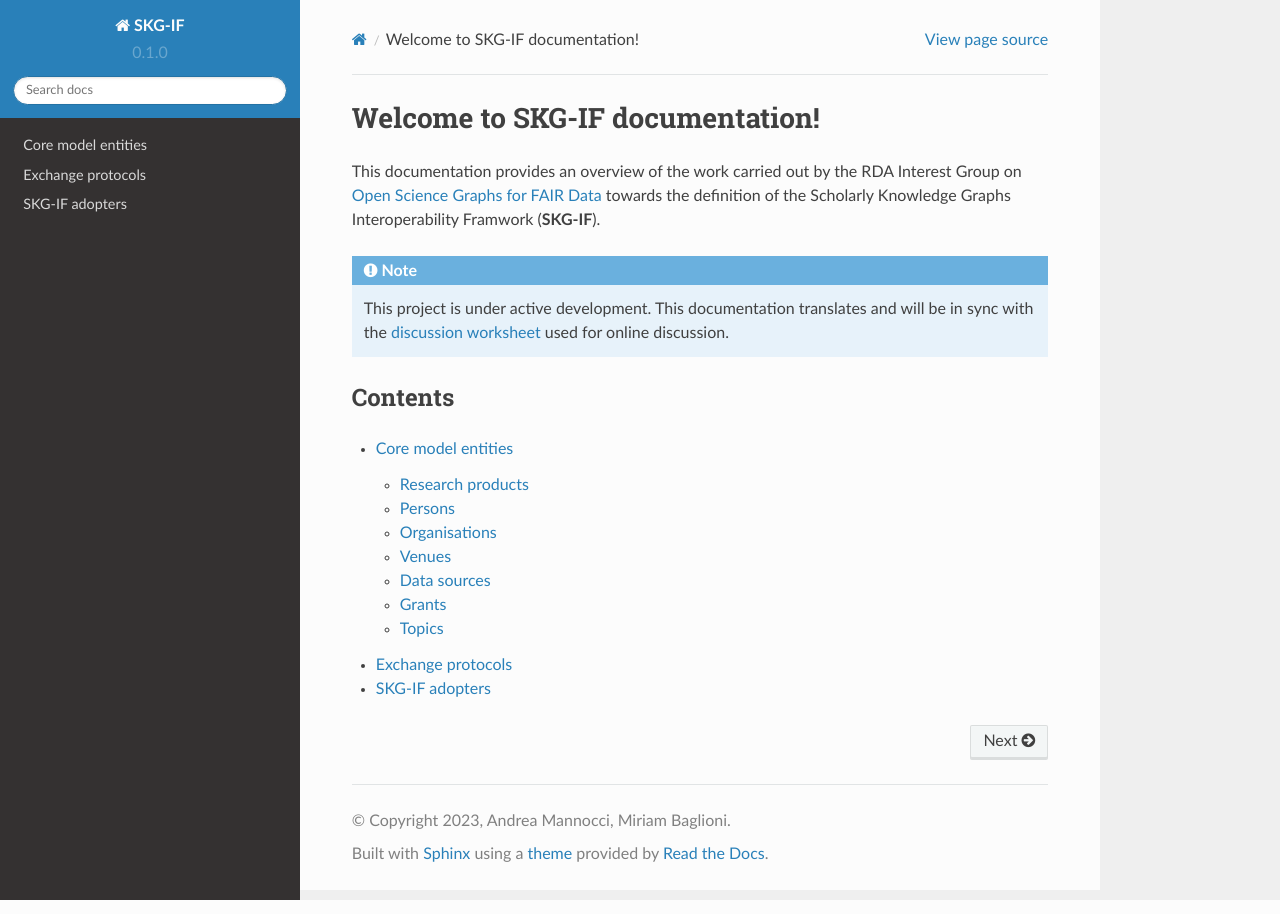
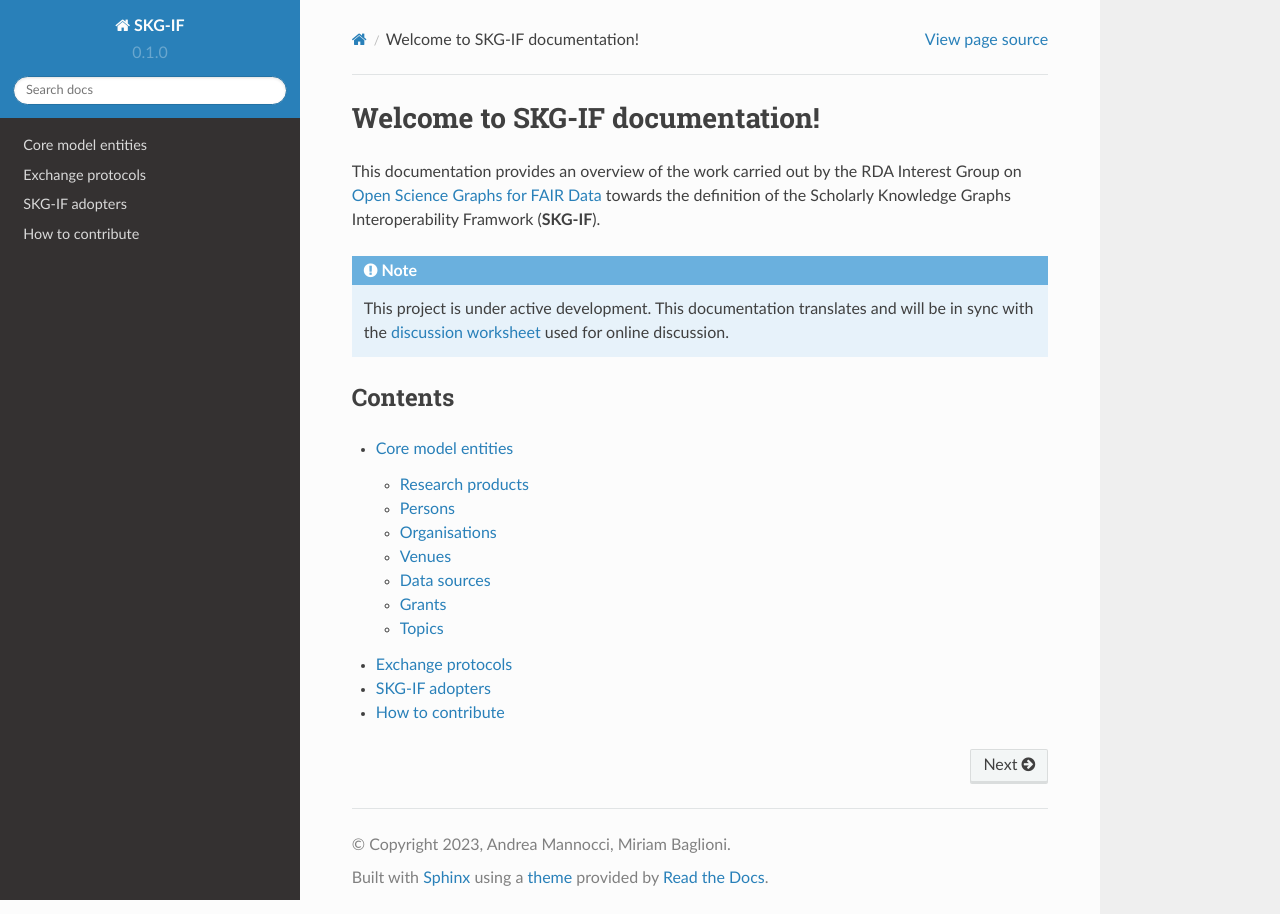
Before and after one commit to andremann/SKG-IF, a Sphinx documentation site: the page built from docs/source/index.rst, in a window 1280 px wide. Built offline with Sphinx 7.4.7 and the Read the Docs theme 2.0.0, drawn with Linux system fonts in a browser that asks for light colours.

Commit message:
added page

```diff
--- /dev/null
+++ b/docs/source/contribute.rst
@@ -0,0 +1,6 @@
+How to contribute
+########################
+
+
+IF you wish to contribute to or extend the SKG-IF, please subscribe to the
+`RDA WG Scientific Knowledge Graphs - Interoperability Framework <https://www.rd-alliance.org/groups/scientific-knowledge-graphs-interoperability-framework-skg-if-wg>`_.
--- a/docs/source/exchange.rst
+++ b/docs/source/exchange.rst
@@ -6,8 +6,10 @@
 For the sake of simplycity, JSON has been chosen as a reference data format in the examples describing the properties of the
 entities comprised in SKG-IF.
 
-As a first step, adopters of the SKG-IF can expose their mapped data as a bulk .zip file (all inclusive) or as a series of .zip files (one per entity type).
-In the future, we will discuss the possibility to create API endpoint for programmatic access to punctual information and querying.
+As a first step, adopters of the SKG-IF can expose their mapped data as a bulk .zip file (all inclusive)
+or as a series of .zip files (one per entity type).
+In the future, we will discuss the possibility to create API endpoint for programmatic access to punctual
+information and querying.
 
 
 .. note::
--- a/docs/source/index.rst
+++ b/docs/source/index.rst
@@ -20,3 +20,4 @@
    model
    exchange
    adopters
+   contribute
```
